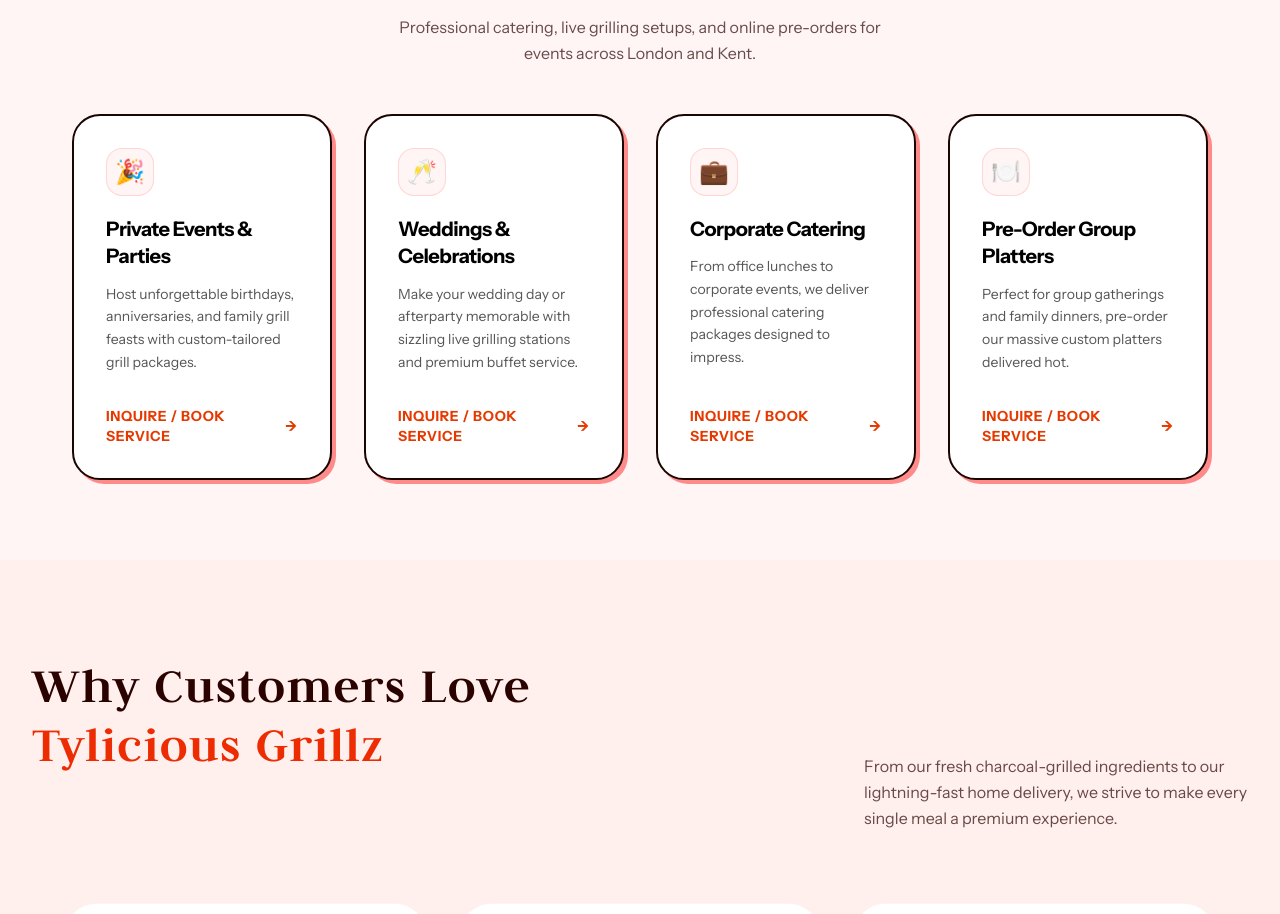
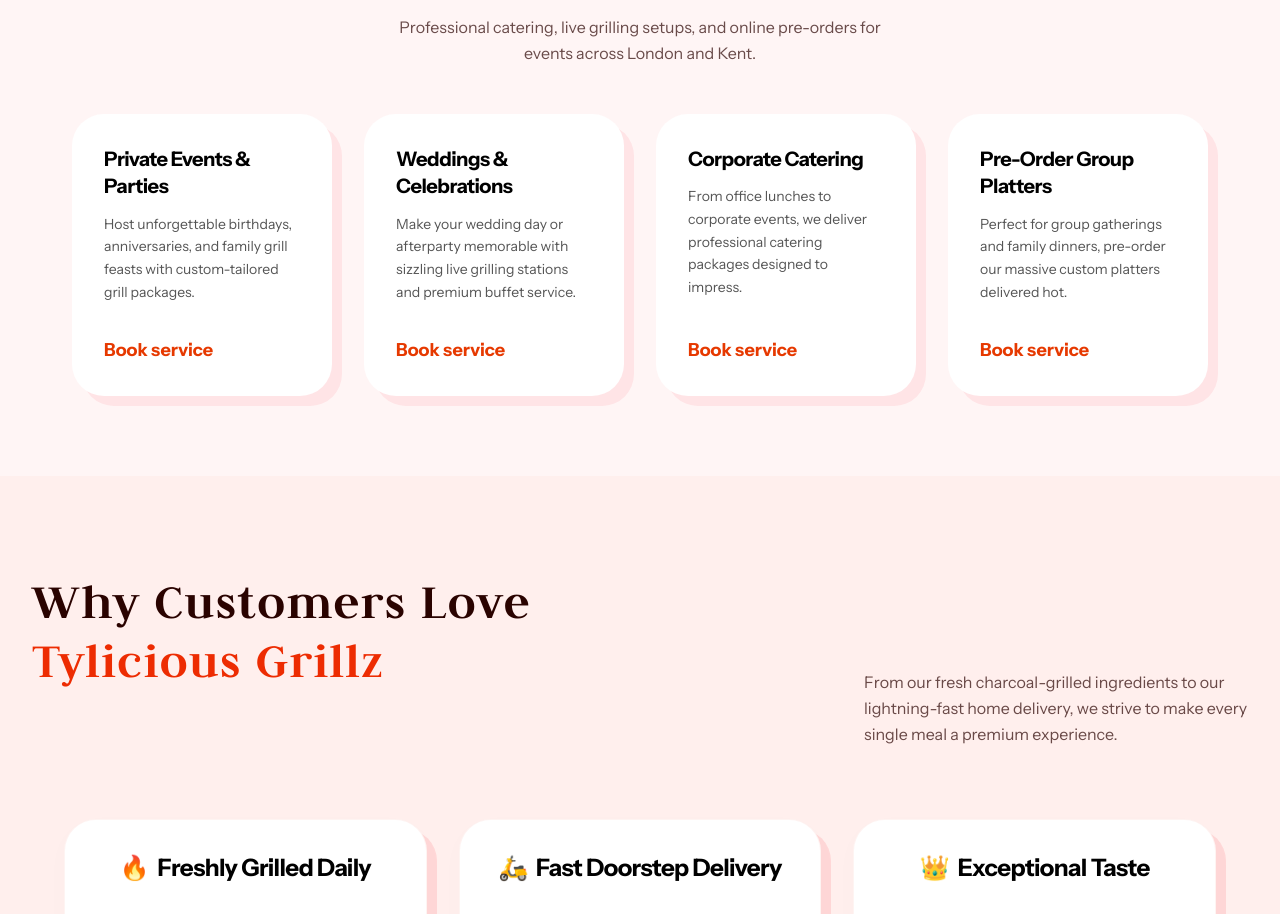
Before and after one commit to davemayor2/TyliciousGrillz, a Next.js app: page / in a window 1280 px wide. Shown: the part 1013-1927 px from the top of the page. Built offline with nearby package versions, Linux system fonts and the light colour scheme; a web font is replaced by a local one.

Commit message:
update_catering_cards_design

```diff
--- a/components/sections/home/CateringHighlight.tsx
+++ b/components/sections/home/CateringHighlight.tsx
@@ -51,7 +51,7 @@
         </AnimatedSection>
 
         {/* 4-Column Grid Layout */}
-        <div className="grid grid-cols-1 sm:grid-cols-2 lg:grid-cols-4 gap-6 lg:gap-8">
+        <div className="grid grid-cols-1 sm:grid-cols-2 lg:grid-cols-4 gap-8">
           {offerings.map((offering, index) => (
             <AnimatedSection
               key={offering.id}
@@ -59,34 +59,28 @@
               delay={index * 0.1}
               className="w-full flex"
             >
-              {/* Card Container - White Base with thick outline and 3D offset pink shadow */}
-              <div className="w-full bg-white border-2 border-[#1A0500] rounded-[28px] p-6 md:p-8 flex flex-col justify-between items-start text-left shadow-[4px_4px_0px_#FF8A8A] hover:-translate-y-1.5 hover:-translate-x-1.5 hover:shadow-[8px_8px_0px_#FF8A8A] transition-all duration-200 select-none">
+              {/* Card Container - White Base with rounded-32px, no border, and solid offset pink shadow */}
+              <div className="w-full bg-white rounded-[32px] p-8 flex flex-col justify-between items-start text-left shadow-[10px_10px_0px_#FFE4E6] hover:-translate-y-1.5 hover:-translate-x-1.5 hover:shadow-[14px_14px_0px_#FFE4E6] transition-all duration-300 select-none">
 
                 {/* Top Content Stack */}
-                <div className="w-full">
-                  {/* Emoji Visual Badge */}
-                  <div className="w-12 h-12 rounded-2xl bg-[#FFF5F5] border border-[#FF8A8A]/30 flex items-center justify-center text-2xl mb-5">
-                    {offering.icon}
-                  </div>
-
+                <div className="w-full flex-1 flex flex-col">
                   {/* Title: Instrument Sans Bold */}
-                  <h3 className="font-sans font-bold text-lg md:text-xl text-[#000000] mb-3 leading-snug tracking-tight">
+                  <h3 className="font-sans font-bold text-xl text-[#000000] mb-3 leading-snug tracking-tight">
                     {offering.title}
                   </h3>
 
                   {/* Description: Instrument Sans regular */}
-                  <p className="font-sans font-normal text-[#555555] text-sm md:text-[14px] leading-relaxed mb-6">
+                  <p className="font-sans font-normal text-[#555555] text-[14px] leading-relaxed mb-6">
                     {offering.description}
                   </p>
                 </div>
 
-                {/* Bottom CTA Link */}
+                {/* Bottom CTA Link - Book service */}
                 <Link
-                  href="/contact"
-                  className="inline-flex items-center text-xs md:text-sm font-bold font-sans uppercase tracking-wider text-[#E63900] hover:text-[#ff440a] transition-colors duration-200 mt-2 gap-1.5 group/link"
+                  href="/catering"
+                  className="font-sans font-bold text-lg text-[#E63900] hover:text-[#ff440a] transition-colors duration-200 mt-2"
                 >
-                  <span>Inquire / Book Service</span>
-                  <span className="inline-block transition-transform duration-200 group-hover/link:translate-x-1">→</span>
+                  Book service
                 </Link>
 
               </div>
```
